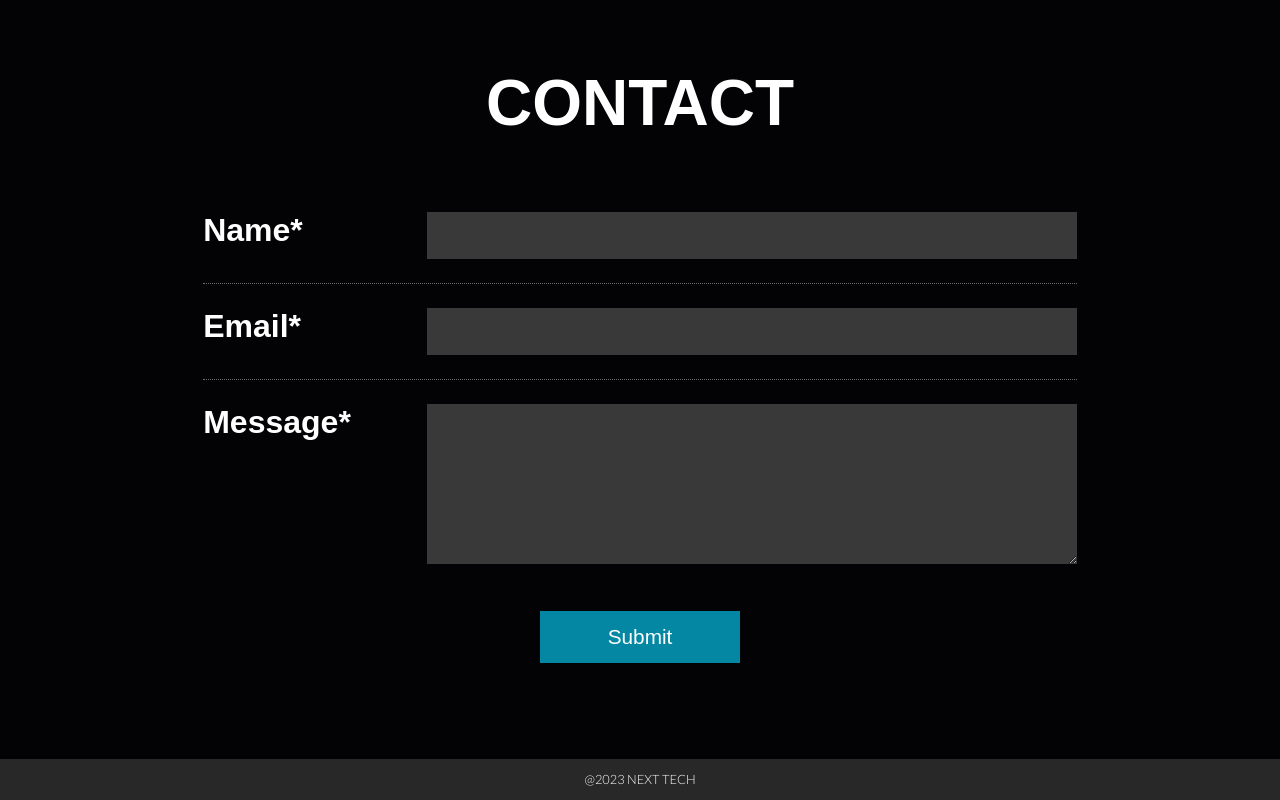
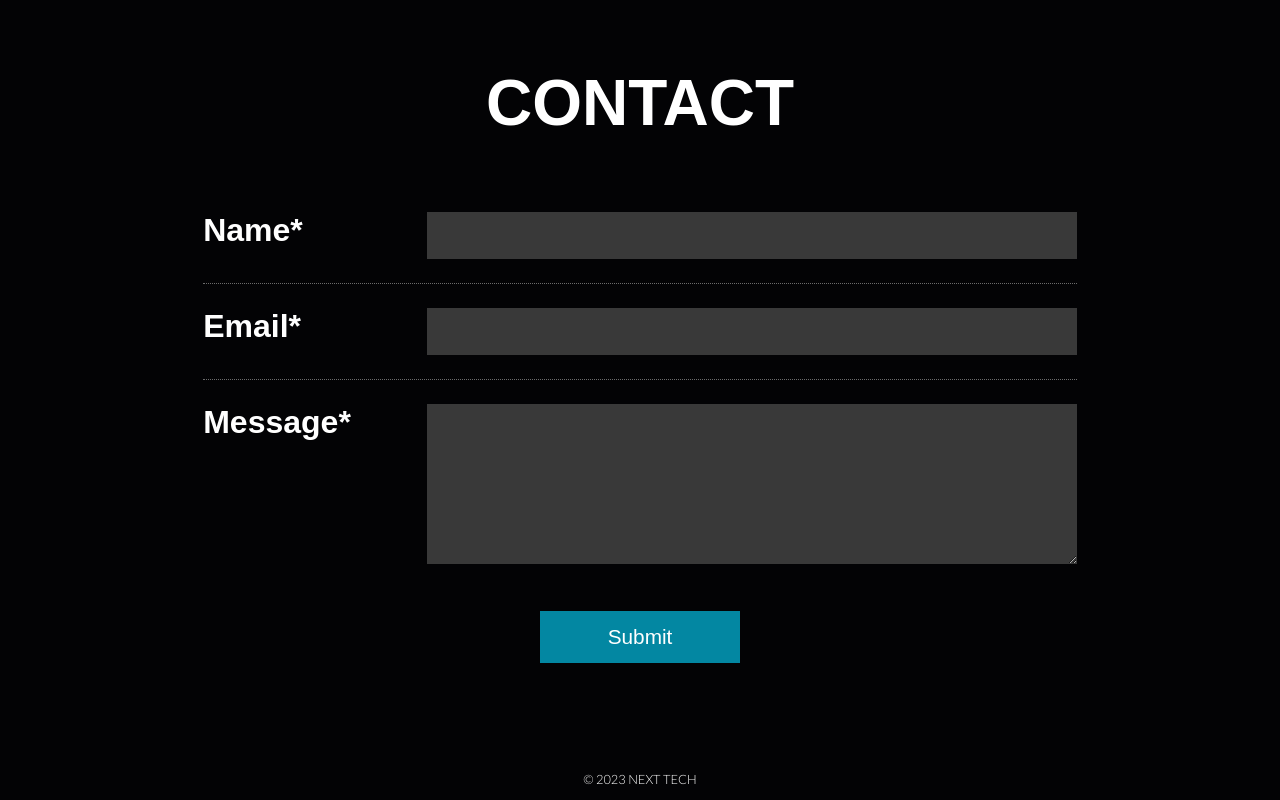
Before and after one commit to shim369/Nextjs-TypeScript-Newt-Site2, a Next.js app: page / in a window 1280 px wide. Shown: the part 3294-4094 px from the top of the page. Built offline with nearby package versions, Linux system fonts and the light colour scheme; a web font is replaced by a local one.

Commit message:
update text & css

```diff
--- a/app/components/Footer.tsx
+++ b/app/components/Footer.tsx
@@ -1,7 +1,7 @@
 export const Footer = () => {
   return (
     <footer className={'footer'}>
-        <p>@2023 NEXT TECH</p>
+        <p>&copy; 2023 NEXT TECH</p>
     </footer>
   )
 }
--- a/app/styles/style.scss
+++ b/app/styles/style.scss
@@ -622,7 +622,6 @@ ul {
 	position: relative;
 	font-size: .8rem;
 	padding: .8rem;
-	background: rgb(40 40 40);
 	color: var(--white);
 }
 
```
